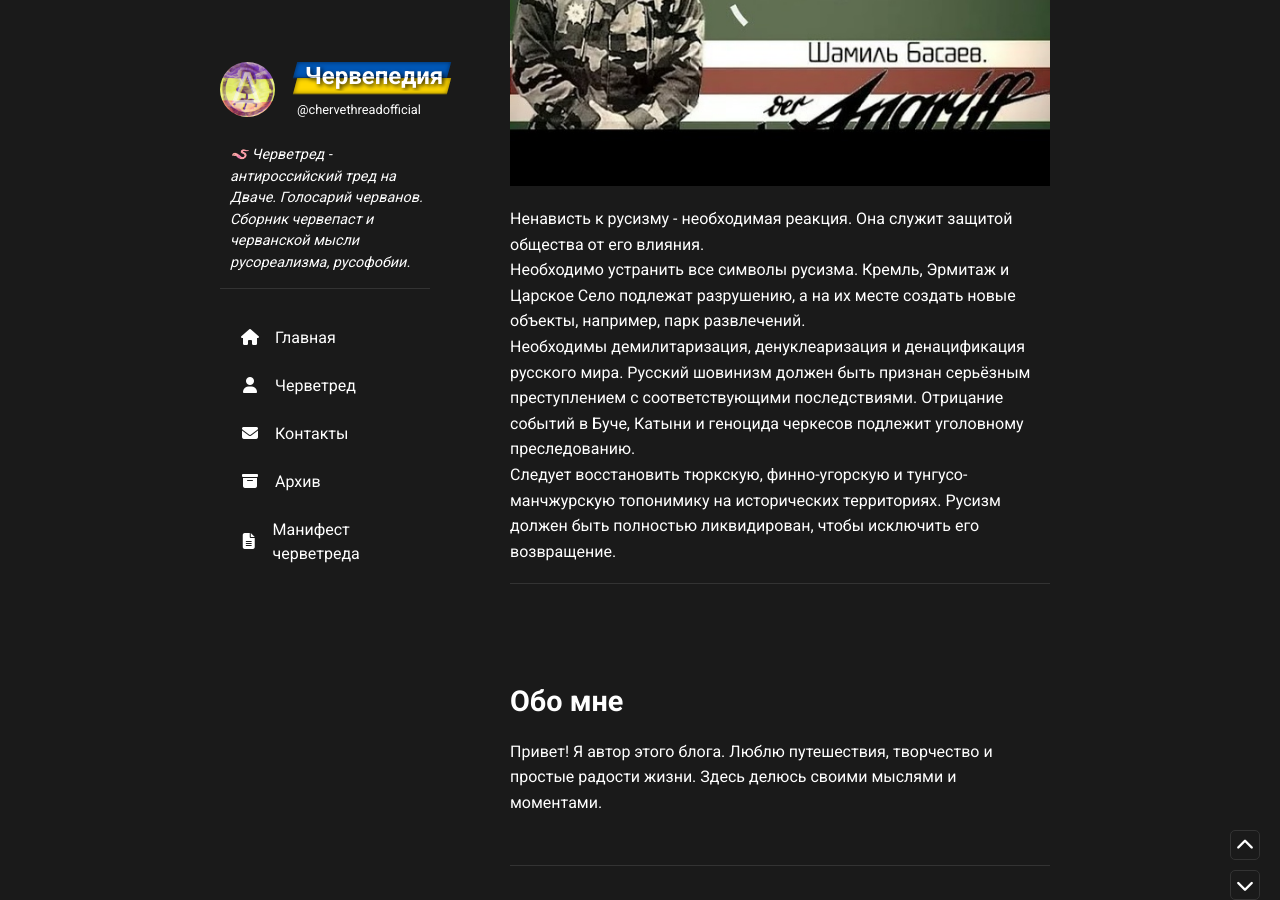
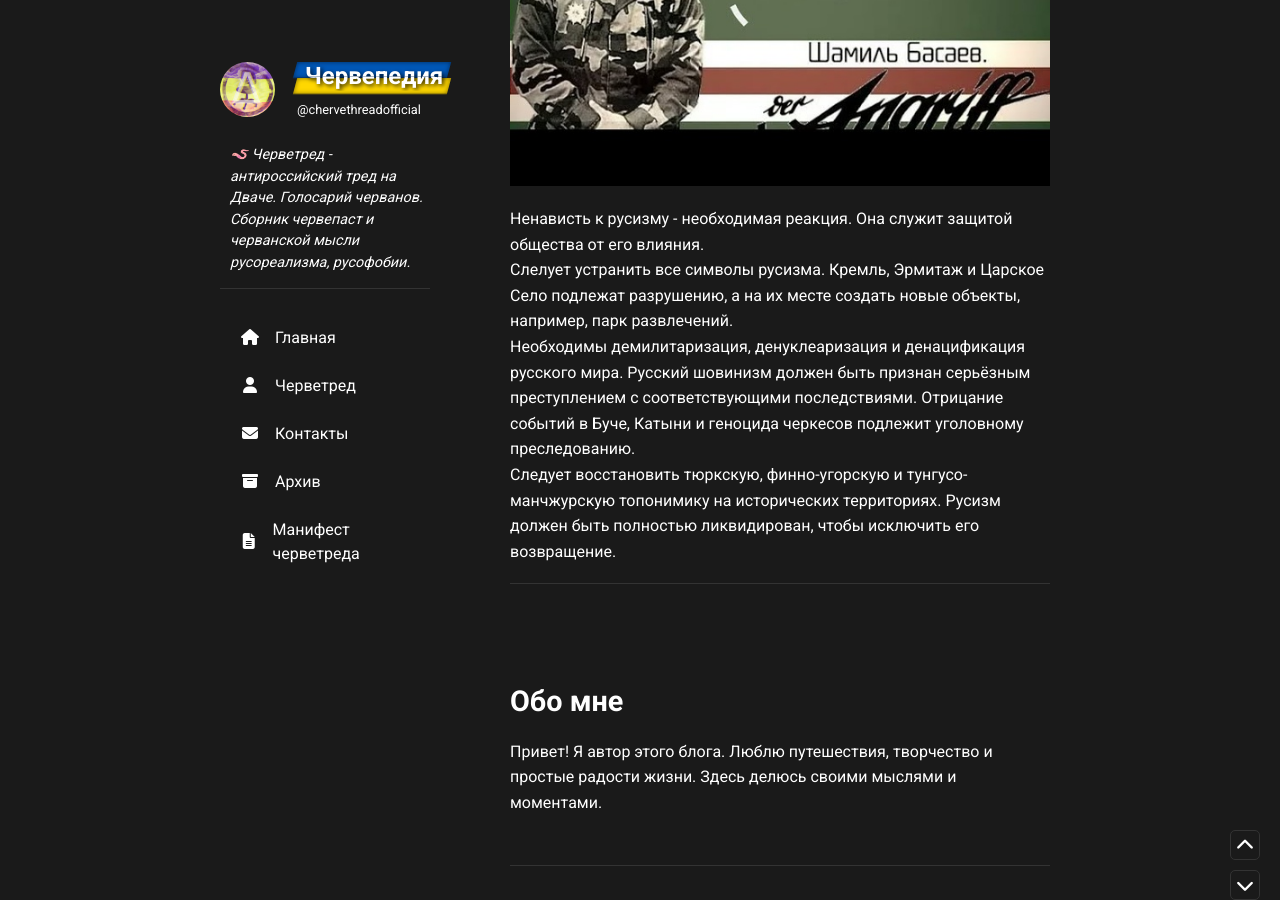
Before and after one commit to chervepediya/chervepediya.github.io, a Jekyll site: the page built from _posts/2025-02-21-nenavist-k-rusizmu.md, in a window 1280 px wide and 900 px high, scrolled down 333 px. Built offline with Jekyll 4.4.1, drawn with Linux system fonts in a browser that asks for light colours; nearby versions of some CDN libraries; a script that is not in the unit is left out.

Commit message:
Update 2025-02-21-nenavist-k-rusizmu.md

```diff
--- a/_posts/2025-02-21-nenavist-k-rusizmu.md
+++ b/_posts/2025-02-21-nenavist-k-rusizmu.md
@@ -8,7 +8,7 @@
 
 <p>Ненависть к русизму - необходимая реакция. Она служит защитой общества от его влияния.</p>
 
-<p>Необходимо устранить все символы русизма. Кремль, Эрмитаж и Царское Село подлежат разрушению, а на их месте создать новые объекты, например, парк развлечений.</p>
+<p>Слелует устранить все символы русизма. Кремль, Эрмитаж и Царское Село подлежат разрушению, а на их месте создать новые объекты, например, парк развлечений.</p>
 
 <p>Необходимы демилитаризация, денуклеаризация и денацификация русского мира. Русский шовинизм должен быть признан серьёзным преступлением с соответствующими последствиями. Отрицание событий в Буче, Катыни и геноцида черкесов подлежит уголовному преследованию.</p>
 
```
